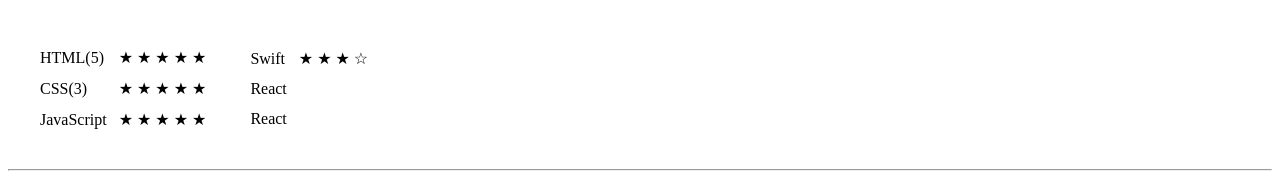
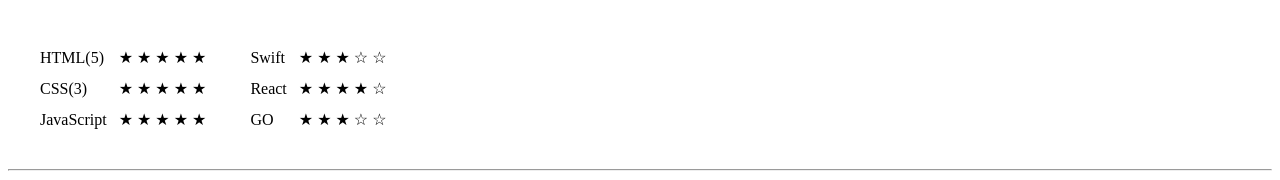
Before and after one commit to wransom/cv, a plain HTML site: page index.html in a window 1280 px wide. Shown: the part 516-696 px from the top of the page. Drawn offline with Linux system fonts and the light colour scheme.

Commit message:
fix table and image

```diff
--- a/index.html
+++ b/index.html
@@ -84,13 +84,15 @@
                     <table cellspacing="10">
                         <tr>
                             <td>Swift</td>
-                            <td>&starf; &starf; &starf; &star;</td>
+                            <td>&starf; &starf; &starf; &star; &star;</td>
                         </tr>
                         <tr>
                             <td>React</td>
+                            <td>&starf; &starf; &starf; &starf; &star;</td>
                         </tr>
                         <tr>
-                            <td>React</td>
+                            <td>GO</td>
+                            <td>&starf; &starf; &starf; &star; &star;</td>
                         </tr>
                     </table>
                 </td>
```
